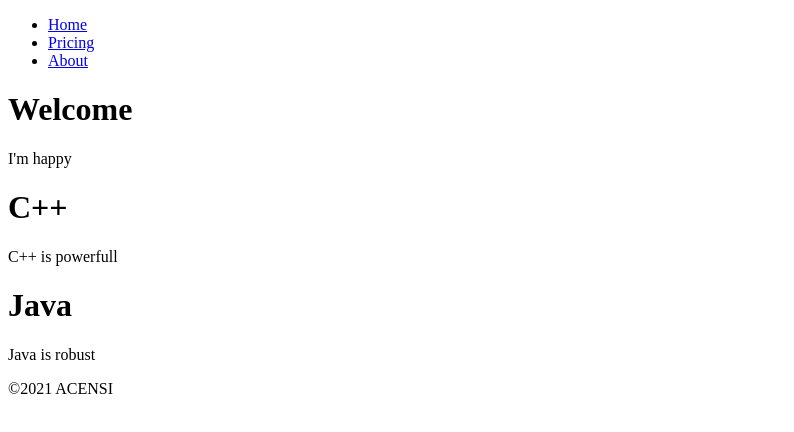
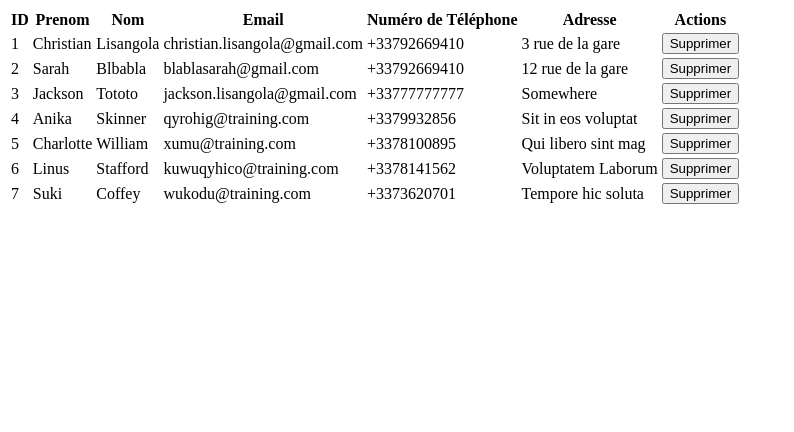
Before and after one commit to jochri3/formation_react_8_10_decemebre_21_acensi, a React (Create React App) app: page / in a window 1280 px wide. Shown: the top 432 px of the page, without its empty margins (0-794 px from the left). Built offline with nearby package versions, Linux system fonts and the light colour scheme.

Commit message:
add stateless contacts list

```diff
--- a/src/components/app.tsx
+++ b/src/components/app.tsx
@@ -1,14 +1,100 @@
-import Layout from "./layout";
-import Welcome from "./welcome";
+const contacts = [
+  {
+    id: 1,
+    fname: "Christian",
+    lname: "Lisangola",
+    email: "christian.lisangola@gmail.com",
+    phoneNumber: "+33792669410",
+    address: "3 rue de la gare",
+  },
+  {
+    id: 2,
+    fname: "Sarah",
+    lname: "Blbabla",
+    email: "blablasarah@gmail.com",
+    phoneNumber: "+33792669410",
+    address: "12 rue de la gare",
+  },
+  {
+    id: 3,
+    fname: "Jackson",
+    lname: "Tototo",
+    email: "jackson.lisangola@gmail.com",
+    phoneNumber: "+33777777777",
+    address: "Somewhere",
+  },
+  {
+    id: 4,
+    fname: "Anika",
+    lname: "Skinner",
+    email: "qyrohig@training.com",
+    phoneNumber: "+3379932856",
+    address: "Sit in eos voluptat",
+  },
+  {
+    id: 5,
+    fname: "Charlotte",
+    lname: "William",
+    email: "xumu@training.com",
+    phoneNumber: "+3378100895",
+    address: "Qui libero sint mag",
+  },
+  {
+    id: 6,
+    fname: "Linus",
+    lname: "Stafford",
+    email: "kuwuqyhico@training.com",
+    phoneNumber: "+3378141562",
+    address: "Voluptatem Laborum",
+  },
+  {
+    id: 7,
+    fname: "Suki",
+    lname: "Coffey",
+    email: "wukodu@training.com",
+    phoneNumber: "+3373620701",
+    address: "Tempore hic soluta ",
+  },
+];
 
-// App
-const App: React.FC = () => {
+const App = () => {
+  const deleteContact = (id: number) => {
+    const index = contacts.findIndex((contact) => contact.id === id);
+    contacts.splice(index, 1);
+    console.log("Taille : ", contacts.length);
+    console.table(contacts);
+  };
   return (
-    <Layout>
-      <Welcome title="Welcome" message="I'm happy" />
-      <Welcome title="C++" message="C++ is powerfull" />
-      <Welcome title="Java" message="Java is robust" />
-    </Layout>
+    <table>
+      <thead>
+        <tr>
+          <th>ID</th>
+          <th>Prenom</th>
+          <th>Nom</th>
+          <th>Email</th>
+          <th>Numéro de Téléphone</th>
+          <th>Adresse</th>
+          <th>Actions</th>
+        </tr>
+      </thead>
+      <tbody>
+        {contacts.map(({ id, fname, lname, address, email, phoneNumber }) => {
+          return (
+            <tr>
+              <td>{id}</td>
+              <td>{fname}</td>
+              <td>{lname}</td>
+              <td>{email}</td>
+              <td>{phoneNumber}</td>
+              <td>{address}</td>
+              <td>
+                <button onClick={() => deleteContact(id)}>Supprimer</button>
+              </td>
+            </tr>
+          );
+        })}
+      </tbody>
+    </table>
   );
 };
 
```
Also changed, not shown: src/old/app.tsx (added, +15 -0 lines), src/old/footer.tsx (renamed from src/components/footer.tsx), src/old/header.tsx (renamed from src/components/header.tsx), src/old/layout.tsx (renamed from src/components/layout.tsx), src/old/welcome.tsx (renamed from src/components/welcome.tsx).
